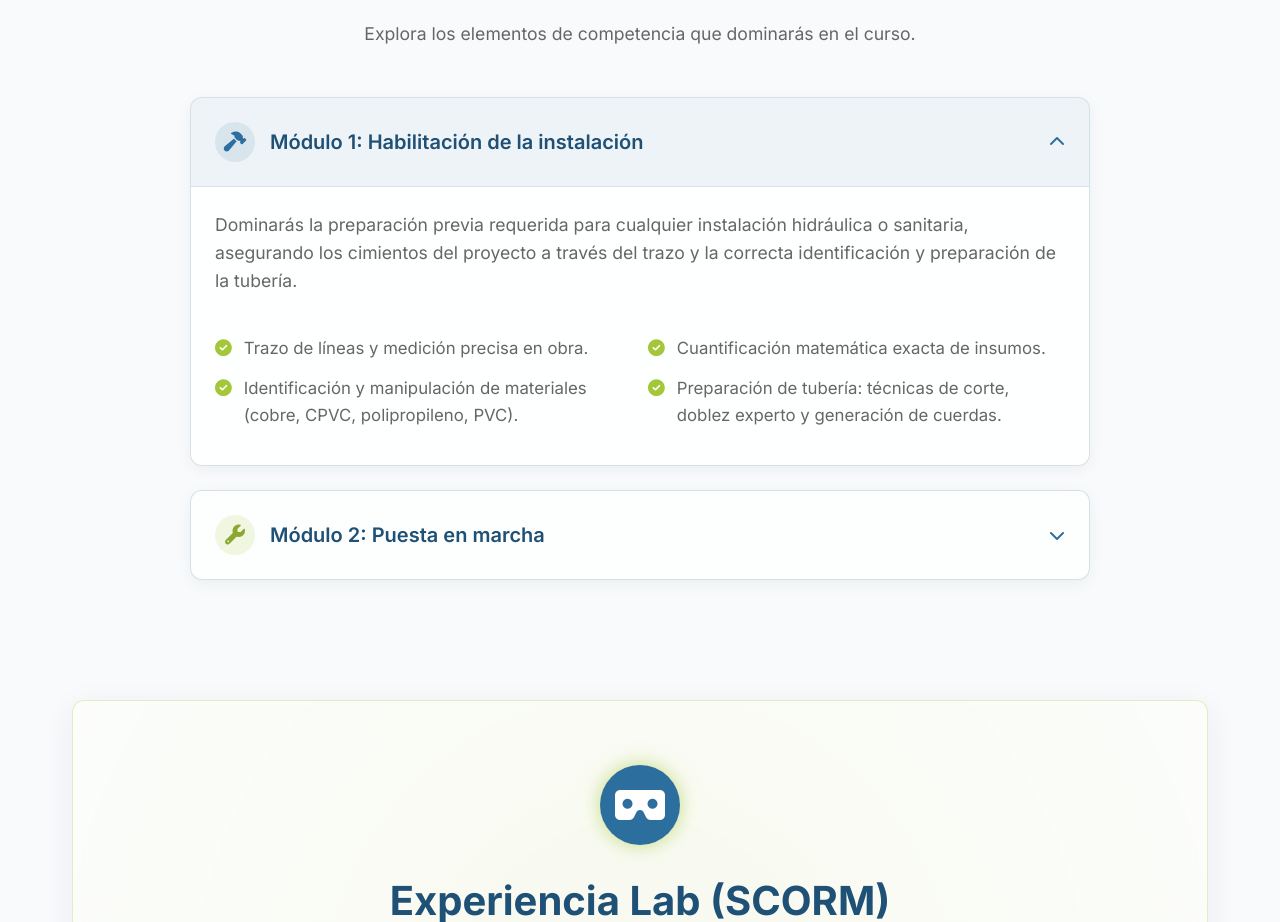
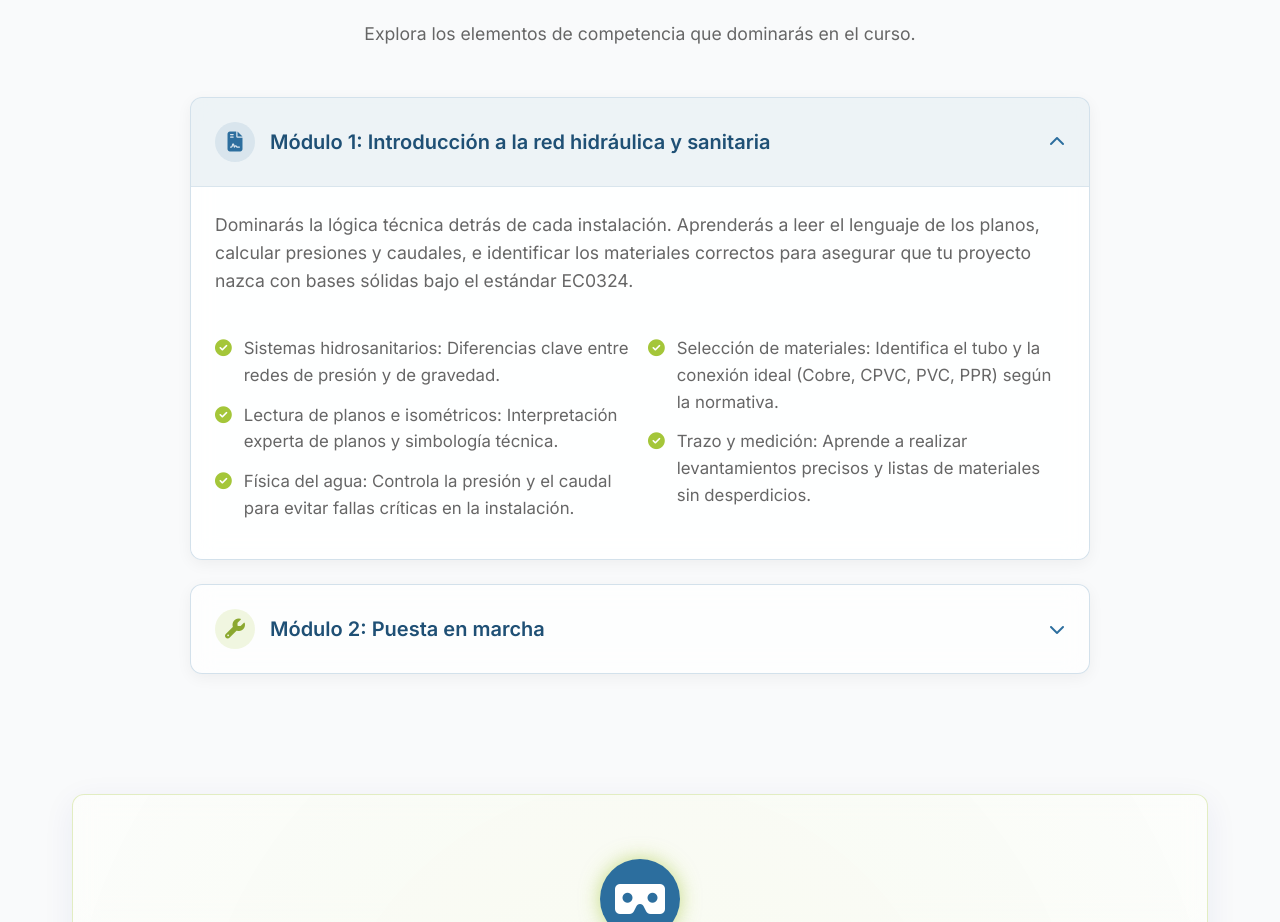
Before and after one commit to Hericraft-Ags/tecno-oficios, a Vue app: page /hidraulic-course in a window 1280 px wide. Shown: the part 1380-2302 px from the top of the page. Built offline with nearby package versions, Linux system fonts and the light colour scheme.

Commit message:
Correcciones

```diff
--- a/src/views/HeroSection.vue
+++ b/src/views/HeroSection.vue
@@ -16,7 +16,7 @@
       data-aos-delay="200"
       class="text-[1.25rem] text-[var(--color-text-muted)] max-w-[600px] mx-auto mb-12 leading-[1.8]"
     >
-      Capacitación híbrida 100% online con certificación presencial RED-CONOCER. La industria requiere expertos CERTIFICADOS.
+      Capacitación híbrida 100% online. Prepara todo tu portafolio y conocimiento para obtener la certificación por la <span class="whitespace-nowrap">RED-CONOCER</span>. La industria requiere expertos CERTIFICADOS.
     </p>
     <div
       data-aos="zoom-in"
@@ -100,7 +100,7 @@
         </h3>
 
         <p class="text-[var(--color-text-muted)] mt-4">
-          Practica de forma segura en entornos virtuales tipo Blueprint antes de tocar las herramientas reales en tu evaluación presencial.
+          Practica de forma segura en entornos virtuales tipo Blueprint (planos y esquemas detallados) antes de tocar las herramientas reales en tu evaluación presencial.
         </p>
       </div>
     </div>
@@ -183,7 +183,7 @@
           </h3>
 
           <p class="text-[var(--color-text-muted)] mt-2 text-[1.1rem]">
-            Demuestra tus habilidades en un centro evaluador equipado y obtén tu certificado oficial SEP-CONOCER con validez nacional.
+            Demuestra tus habilidades en un centro evaluador equipado y obtén tu certificado oficial RED-CONOCER con validez nacional.
           </p>
         </div>
       </div>
--- a/src/views/HidraulicInstall.vue
+++ b/src/views/HidraulicInstall.vue
@@ -95,9 +95,9 @@
                 >
                     <div class="flex items-center text-[1.25rem]">
                     <div class="w-10 h-10 rounded-full bg-[rgba(44,110,158,0.1)] text-[var(--color-blue)] flex items-center justify-center mr-[15px]">
-                        <i class="fas fa-hammer"></i>
+                        <i class="fas fa-file-contract"></i>
                     </div>
-                    Módulo 1: Habilitación de la instalación
+                    Módulo 1: Introducción a la red hidráulica y sanitaria
                     </div>
                     <i class="fas fa-chevron-down accordion-icon"></i>
                 </div>
@@ -106,15 +106,17 @@
                     :style="activeIndex === 0 ? { maxHeight: '1000px' } : { maxHeight: '0px' }"
                 >
                     <div class="accordion-content">
-                    <p style="margin-bottom: 1.5rem; font-size: 1.1rem;">Dominarás la preparación previa requerida para cualquier instalación hidráulica o sanitaria, asegurando los cimientos del proyecto a través del trazo y la correcta identificación y preparación de la tubería.</p>
+                    <p style="margin-bottom: 1.5rem; font-size: 1.1rem;">Dominarás la lógica técnica detrás de cada instalación. Aprenderás a leer el lenguaje de los planos,
+                        calcular presiones y caudales, e identificar los materiales correctos para asegurar que tu proyecto nazca con bases sólidas bajo el estándar EC0324.</p>
                         <div style="display: grid; grid-template-columns: repeat(auto-fit, minmax(250px, 1fr)); gap: 1rem;">
                             <ul class="module-list mt-0">
-                                <li><i class="fas fa-check-circle"></i> <span>Trazo de líneas y medición precisa en obra.</span></li>
-                                <li><i class="fas fa-check-circle"></i> <span>Identificación y manipulación de materiales (cobre, CPVC, polipropileno, PVC).</span></li>
+                                <li><i class="fas fa-check-circle"></i> <span>Sistemas hidrosanitarios: Diferencias clave entre redes de presión y de gravedad.</span></li>
+                                <li><i class="fas fa-check-circle"></i> <span>Lectura de planos e isométricos: Interpretación experta de planos y simbología técnica.</span></li>
+                                <li><i class="fas fa-check-circle"></i> <span>Física del agua: Controla la presión y el caudal para evitar fallas críticas en la instalación.</span></li>
                             </ul>
                             <ul class="module-list mt-0">
-                                <li><i class="fas fa-check-circle"></i> <span>Cuantificación matemática exacta de insumos.</span></li>
-                                <li><i class="fas fa-check-circle"></i> <span>Preparación de tubería: técnicas de corte, doblez experto y generación de cuerdas.</span></li>
+                                <li><i class="fas fa-check-circle"></i> <span>Selección de materiales: Identifica el tubo y la conexión ideal (Cobre, CPVC, PVC, PPR) según la normativa.</span></li>
+                                <li><i class="fas fa-check-circle"></i> <span>Trazo y medición: Aprende a realizar levantamientos precisos y listas de materiales sin desperdicios.</span></li>
                             </ul>
                         </div>
                     </div>
```
